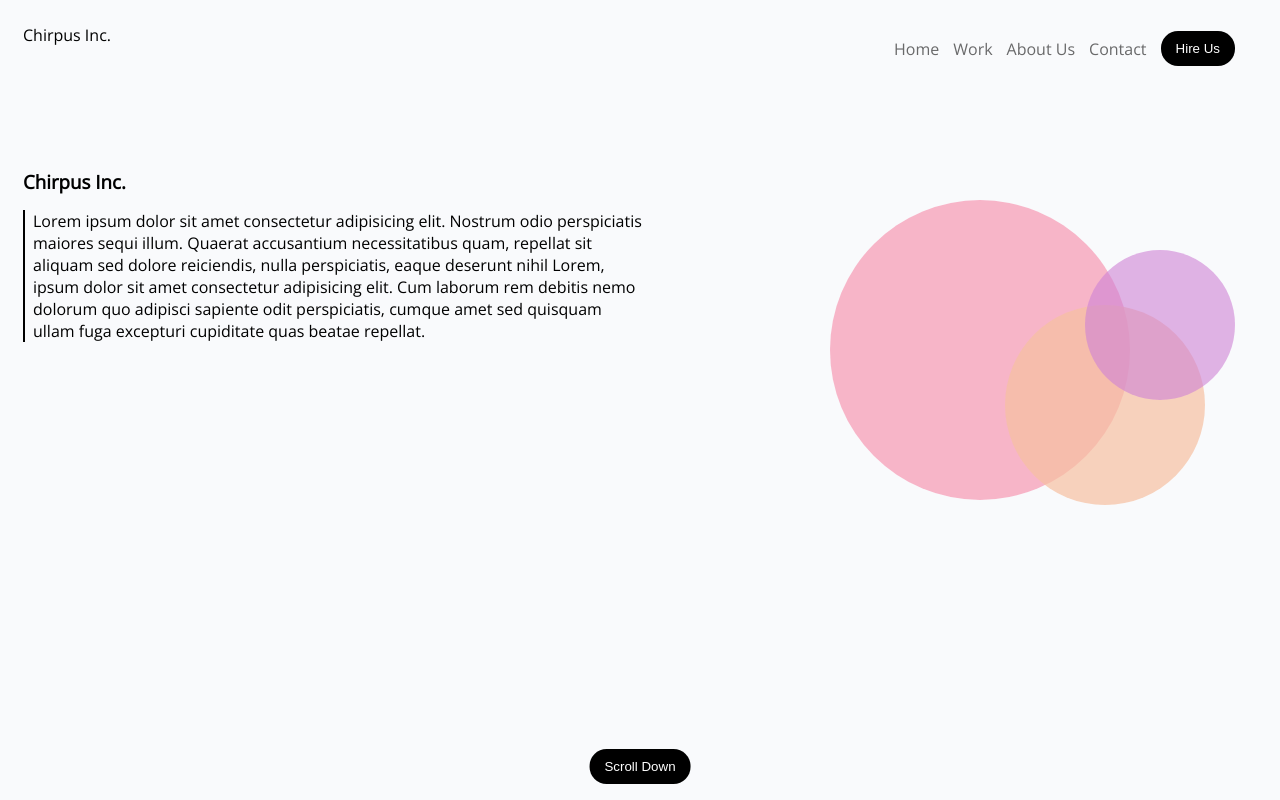
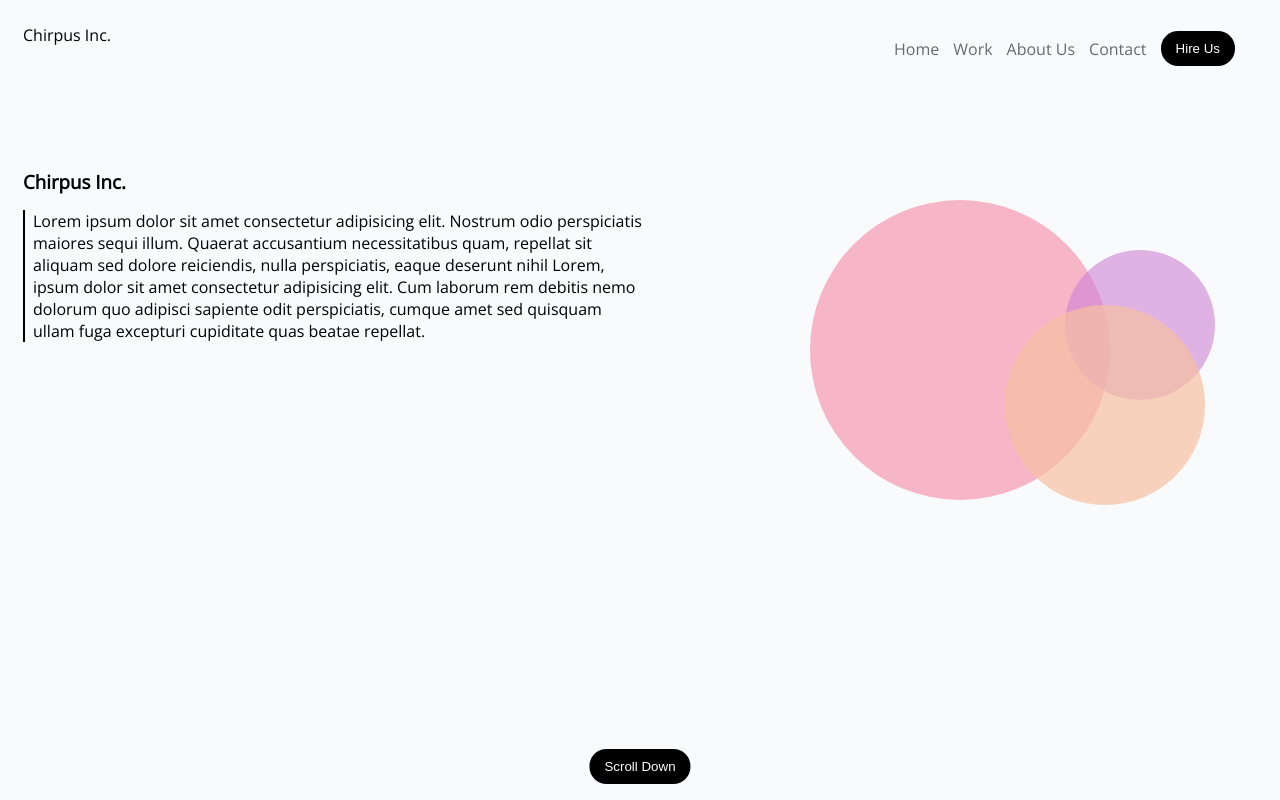
Before and after one commit to JeremyT313/html-lab1, a plain HTML site: page index.html in a window 1280 px wide. Drawn offline with nearby package versions, Linux system fonts and the light colour scheme.

Commit message:
fixed css

```diff
--- a/css/styles.css
+++ b/css/styles.css
@@ -81,10 +81,10 @@ main {
   }
 
   .scroll {
-    position: absolute;
+    position: fixed;
     bottom: 2%;
-    right: 50%;
-    transform: translate(50%);
+    left: 50%;
+    transform: translatex(-50%);
   }
 
   .circle {
@@ -96,7 +96,7 @@ main {
     height: 300px;
     width: 300px;
     background: rgba(247, 136, 167, 0.6);
-    right: 150px;
+    right: 170px;
     bottom: 300px;
   }
 
@@ -106,13 +106,14 @@ main {
     background: rgba(247, 193, 162, 0.7);
     right: 75px;
     top: 305px;
+    z-index: 1;
   }
 
   .purple {
     height: 150px;
     width: 150px;
     background: rgba(207, 130, 213, 0.6);
-    right: 45px;
+    right: 65px;
     bottom: 400px;
   }
 }
```
